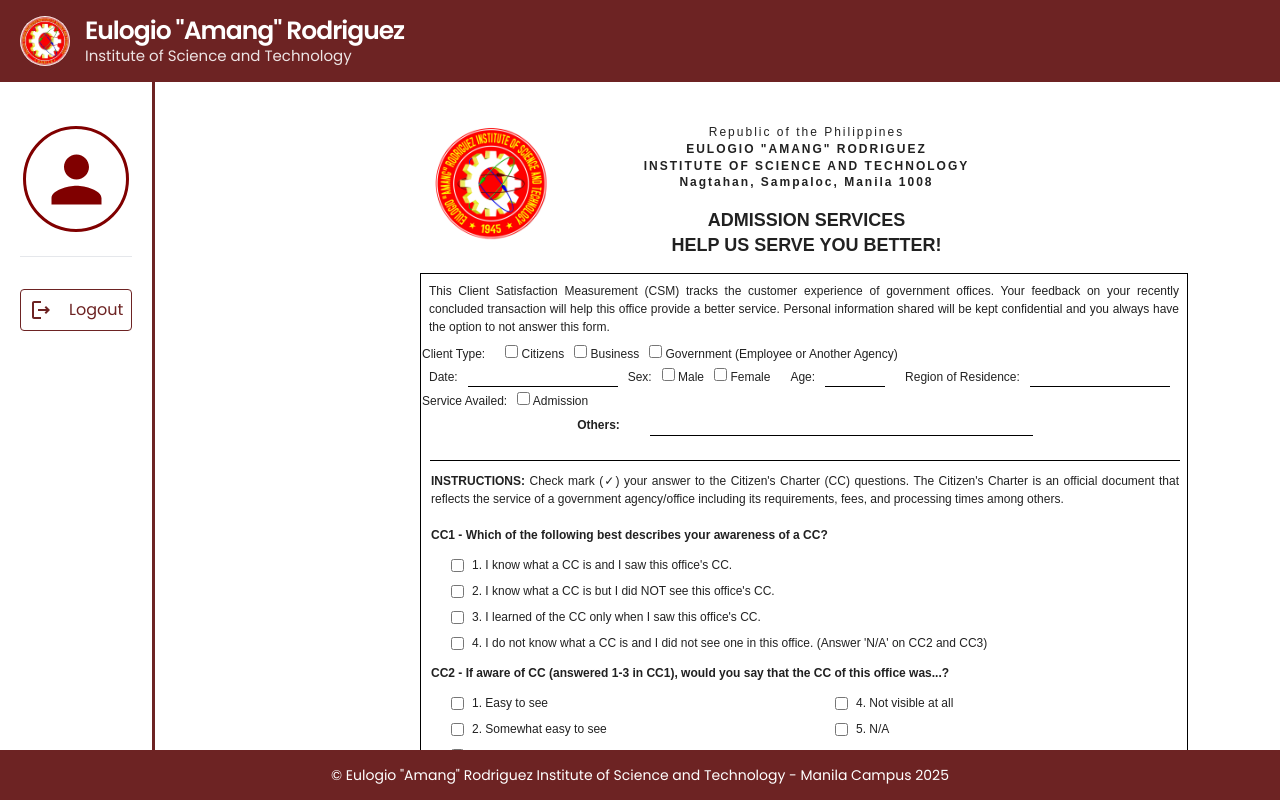
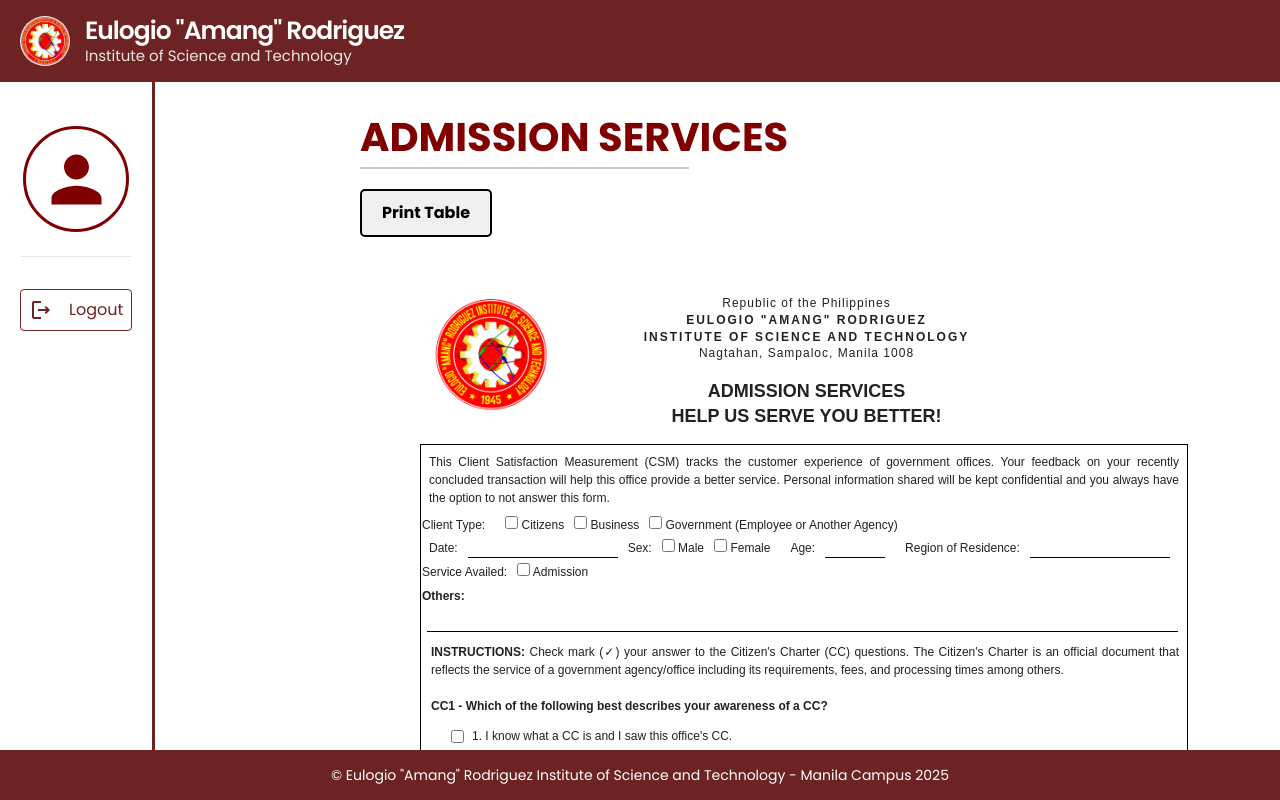
Before and after one commit to Mecasio/eis, a React (Vite) app in the folder frontend/: page /admission_services in a window 1280 px wide. Built offline with nearby package versions, Linux system fonts and the light colour scheme; sample sign-in values are in the browser's storage.

Commit message:
Update AdmissionServices.jsx

```diff
--- a/frontend/src/components/AdmissionServices.jsx
+++ b/frontend/src/components/AdmissionServices.jsx
@@ -99,6 +99,32 @@
 
     return (
         <Box sx={{ height: 'calc(100vh - 120px)', overflowY: 'auto', paddingRight: 1, backgroundColor: 'transparent' }}>
+      <Container>
+        <h1 style={{ fontSize: "40px", fontWeight: "bold", textAlign: "Left", color: "maroon", marginTop: "25px" }}> ADMISSION SERVICES</h1>
+        <hr style={{ border: "1px solid #ccc", width: "37%" }} />
+        <button
+          onClick={printDiv}
+          style={{
+            marginBottom: "1rem",
+            padding: "10px 20px",
+            border: "2px solid black",
+            backgroundColor: "#f0f0f0",
+            color: "black",
+            borderRadius: "5px",
+            marginTop: "20px",
+            cursor: "pointer",
+            fontSize: "16px",
+            fontWeight: "bold",
+            transition: "background-color 0.3s, transform 0.2s",
+          }}
+          onMouseEnter={(e) => (e.target.style.backgroundColor = "#d3d3d3")}
+          onMouseLeave={(e) => (e.target.style.backgroundColor = "#f0f0f0")}
+          onMouseDown={(e) => (e.target.style.transform = "scale(0.95)")}
+          onMouseUp={(e) => (e.target.style.transform = "scale(1)")}
+        >
+          Print Table
+        </button>
+      </Container>
 
             <Container className="mt-8">
 
@@ -125,10 +151,9 @@
                                     margin: "0 auto", // center the content
                                     fontFamily: "Times New Roman",
                                     boxSizing: "border-box",
+                                    padding: "10px 0", // reduced horizontal padding
+                                }}>
 
-                                    padding: "10px 0", // reduced horizontal padding
-
-                                }}>
                                     <div style={{
                                         display: "flex",
                                         alignItems: "center",
@@ -140,11 +165,15 @@
                                             <img
                                                 src={EaristLogo}
                                                 alt="Earist Logo"
-                                                style={{ width: "120px", height: "120px", objectFit: "contain", marginLeft: "10px", marginTop: "-25px" }}
+                                                style={{
+                                                    width: "120px",
+                                                    height: "120px",
+                                                    objectFit: "contain",
+                                                    marginLeft: "10px",
+                                                    marginTop: "-25px"
+                                                }}
                                             />
                                         </div>
-
-
 
                                         <div style={{
                                             flexGrow: 1,
@@ -154,12 +183,45 @@
                                             lineHeight: 1.4,
                                             paddingTop: 0,
                                             paddingBottom: 0,
+                                        }}>
+                                            <div style={{
+                                                marginLeft: "-145px",
+                                                fontSize: "12px",
+                                                fontFamily: "Arial",
+                                                letterSpacing: '1px',
+                                                fontWeight: "normal"
+                                            }}>
+                                                Republic of the Philippines
+                                            </div>
 
-                                        }}>
-                                            <div style={{ marginLeft: "-145px", fontsize: "12px", fontFamily: "Arial", letterSpacing: '2px'  }}>Republic of the Philippines</div>
-                                            <div style={{ marginLeft: "-145px", fontsize: "12px", fontFamily: "Arial", letterSpacing: '2px'  }}><b>EULOGIO "AMANG" RODRIGUEZ </b></div>
-                                            <div style={{ marginLeft: "-145px", fontsize: "12px", fontFamily: "Arial", letterSpacing: '2px'  }}><b>INSTITUTE OF SCIENCE AND TECHNOLOGY</b></div>
-                                            <div style={{ marginLeft: "-145px", fontsize: "12px", fontFamily: "Arial", letterSpacing: '2px' }}><b>Nagtahan, Sampaloc, Manila 1008</b></div>
+                                            <div style={{
+                                                marginLeft: "-145px",
+                                                fontSize: "12px",
+                                                fontFamily: "Arial",
+                                                letterSpacing: '2px'
+                                            }}>
+                                                <b>EULOGIO "AMANG" RODRIGUEZ</b>
+                                            </div>
+
+                                            <div style={{
+                                                marginLeft: "-145px",
+                                                fontSize: "12px",
+                                                fontFamily: "Arial",
+                                                letterSpacing: '2px'
+                                            }}>
+                                                <b>INSTITUTE OF SCIENCE AND TECHNOLOGY</b>
+                                            </div>
+
+                                            <div style={{
+                                                marginLeft: "-145px",
+                                                fontSize: "12px",
+                                                fontFamily: "Arial",
+                                                letterSpacing: '1px',
+                                                fontWeight: "normal"
+                                            }}>
+                                                Nagtahan, Sampaloc, Manila 1008
+                                            </div>
+
                                             <br />
 
                                             <div style={{
@@ -172,15 +234,13 @@
                                                 textAlign: "center",
                                             }}>
                                                 ADMISSION SERVICES
-                                                <br/>
-                                                  HELP US SERVE YOU BETTER!
-
+                                                <br />
+                                                HELP US SERVE YOU BETTER!
                                             </div>
-
-
                                         </div>
                                     </div>
                                 </div>
+
                             </Container>
 
 
@@ -333,30 +393,22 @@
                                     >
                                         <tbody>
                                             <tr>
-                                                <td colSpan="2" style={{ textAlign: "center" }}>
+                                                <td colSpan="2" style={{ textAlign: "left" }}>
                                                     <span style={{ fontWeight: "bold", fontSize: "12px", marginRight: "30px", }}>Others:</span>
-                                                    <span
-                                                        style={{
-                                                            display: "inline-block",
-                                                            borderBottom: "1px solid black",
-                                                            width: "50%",
-
-                                                            verticalAlign: "bottom"
-                                                        }}
-                                                    >
-
-                                                    </span>
 
                                                     <span
                                                         style={{
                                                             display: "inline-block",
+                                                            marginLeft: "5px",
                                                             borderBottom: "1px solid black",
                                                             width: "98%",
                                                             height: "20px",
                                                             verticalAlign: "bottom",
                                                             marginTop: "5px"
                                                         }}
-                                                    ></span>
+                                                    >
+
+                                                    </span>
                                                 </td>
                                             </tr>
                                         </tbody>
@@ -1364,10 +1416,9 @@
                                     </tr>
                                     <tr>
                                         <td colSpan={40} style={{ textAlign: "left", fontFamily: "Times New Roman", fontSize: "12px", paddingTop: "5px" }}>
-                                            <span style={{ fontWeight: "bold", marginRight: "30px" }}>Suggestion on how we can further improve our services (optional):</span>{" "}
-                                            <br />
-                                            <br />
-                                            <span style={{ display: "inline-block", borderBottom: "1px solid black", width: "99%", paddingLeft: "10px" }}>
+                                            <span style={{ fontWeight: "bold", marginRight: "10px" }}>Suggestion on how we can further improve our services (optional):</span>{" "}
+
+                                            <span style={{ display: "inline-block", borderBottom: "1px solid black", width: "52%", paddingLeft: "10px" }}>
                                                 {/* Full name goes here */}
                                             </span>
                                         </td>
@@ -1376,7 +1427,7 @@
 
                                     <tr>
                                         <td colSpan={40} style={{ textAlign: "left", fontFamily: "Times New Roman", fontSize: "12px", paddingTop: "5px" }}>
-                                            <span style={{ fontWeight: "bold", marginRight: "30px" }}>Email Address: (optional)</span>{" "}
+                                            <span style={{ fontWeight: "bold", marginRight: "10px" }}>Email Address: (optional)</span>{" "}
 
                                             <span style={{ display: "inline-block", borderBottom: "1px solid black", width: "50%", paddingLeft: "10px" }}>
                                                 {/* Full name goes here */}
@@ -1398,28 +1449,7 @@
                 </div>
 
 
-                <button
-                    onClick={printDiv}
-                    style={{
-                        marginBottom: "1rem",
-                        padding: "10px 20px",
-                        border: "2px solid black",
-                        backgroundColor: "#f0f0f0",
-                        color: "black",
-                        borderRadius: "5px",
-                        marginTop: "20px",
-                        cursor: "pointer",
-                        fontSize: "16px",
-                        fontWeight: "bold",
-                        transition: "background-color 0.3s, transform 0.2s",
-                    }}
-                    onMouseEnter={(e) => (e.target.style.backgroundColor = "#d3d3d3")}
-                    onMouseLeave={(e) => (e.target.style.backgroundColor = "#f0f0f0")}
-                    onMouseDown={(e) => (e.target.style.transform = "scale(0.95)")}
-                    onMouseUp={(e) => (e.target.style.transform = "scale(1)")}
-                >
-                    Print Table
-                </button>
+
             </Container>
         </Box>
     );
```
